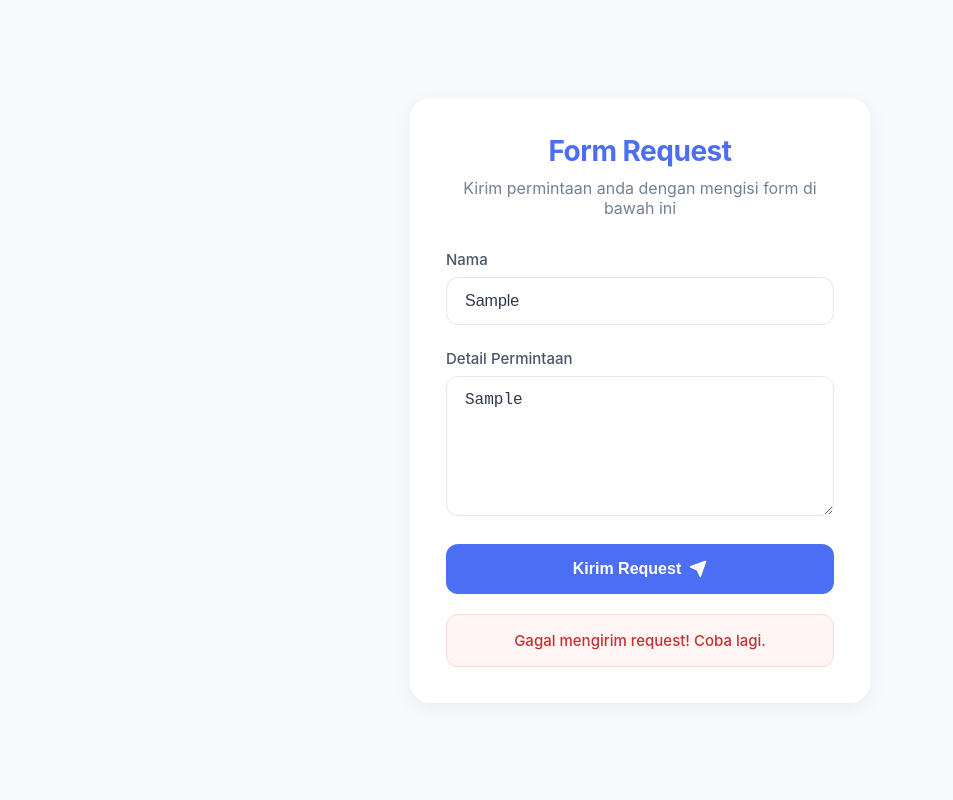
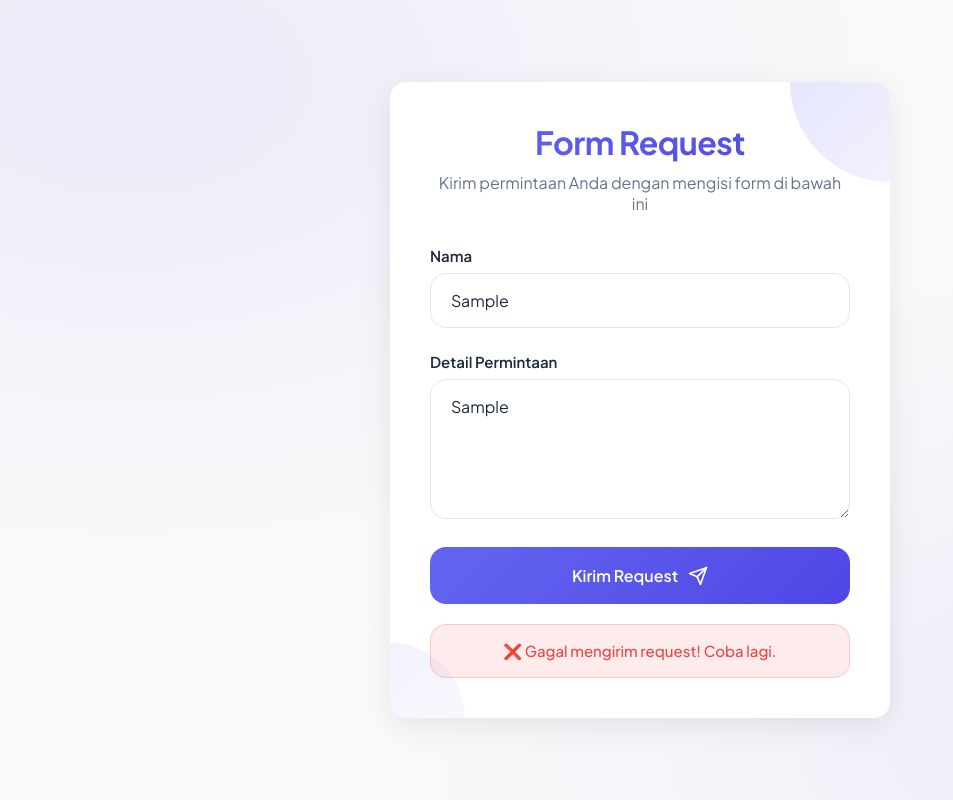
Before and after one commit to DaffTzy5912/ucrw, a website: page form.html in a window 1280 px wide. Both pictures are taken after typing "Sample", "Sample" into the empty fields and a click on the button "Kirim Request". Shown: the whole page, without its empty margins (0-953 px from the left). Drawn offline with Linux system fonts and the light colour scheme; no server answers.

Commit message:
Update form.html

```diff
--- a/form.html
+++ b/form.html
@@ -3,8 +3,26 @@
 <head>
   <meta charset="UTF-8" />
   <meta name="viewport" content="width=device-width, initial-scale=1" />
-  <title>Form Request</title>
+  <title>Form Request Modern</title>
   <style>
+    @import url('https://fonts.googleapis.com/css2?family=Plus+Jakarta+Sans:wght@400;500;600;700&display=swap');
+
+    :root {
+      --primary: #6366f1;
+      --primary-dark: #4f46e5;
+      --success: #10b981;
+      --error: #ef4444;
+      --bg: #fafafa;
+      --card: #ffffff;
+      --text: #1e293b;
+      --text-secondary: #64748b;
+      --border: #e2e8f0;
+      --shadow-sm: 0 2px 8px rgba(0, 0, 0, 0.05);
+      --shadow-md: 0 8px 30px rgba(0, 0, 0, 0.08);
+      --radius: 16px;
+      --transition: all 0.3s cubic-bezier(0.4, 0, 0.2, 1);
+    }
+
     * {
       margin: 0;
       padding: 0;
@@ -12,49 +30,84 @@
     }
 
     body {
-      font-family: 'Inter', 'Segoe UI', system-ui, -apple-system, sans-serif;
-      background-color: #f7fafc;
+      font-family: 'Plus Jakarta Sans', sans-serif;
+      background-color: var(--bg);
+      background-image:
+        radial-gradient(at 10% 10%, rgba(99, 102, 241, 0.1) 0px, transparent 50%),
+        radial-gradient(at 90% 90%, rgba(79, 70, 229, 0.08) 0px, transparent 50%);
+      background-attachment: fixed;
       display: flex;
       justify-content: center;
       align-items: center;
       min-height: 100vh;
       margin: 0;
-      color: #1a202c;
+      color: var(--text);
       padding: 20px;
     }
 
     .form-container {
-      background: #ffffff;
-      padding: 36px;
-      border-radius: 20px;
-      box-shadow: 0 4px 20px rgba(0, 0, 0, 0.06);
+      background: var(--card);
+      padding: 40px;
+      border-radius: var(--radius);
+      box-shadow: var(--shadow-md);
       width: 100%;
-      max-width: 460px;
+      max-width: 500px;
       text-align: left;
-      transition: transform 0.3s ease, box-shadow 0.3s ease;
+      transition: var(--transition);
+      position: relative;
+      overflow: hidden;
     }
 
-    .form-container:hover {
-      transform: translateY(-5px);
-      box-shadow: 0 10px 25px rgba(0, 0, 0, 0.08);
+    .form-container::before {
+      content: "";
+      position: absolute;
+      width: 200px;
+      height: 200px;
+      background: linear-gradient(135deg, rgba(99, 102, 241, 0.2), rgba(99, 102, 241, 0.05));
+      border-radius: 50%;
+      top: -100px;
+      right: -100px;
+      z-index: 0;
+    }
+
+    .form-container::after {
+      content: "";
+      position: absolute;
+      width: 150px;
+      height: 150px;
+      background: linear-gradient(135deg, rgba(99, 102, 241, 0.1), rgba(99, 102, 241, 0.03));
+      border-radius: 50%;
+      bottom: -75px;
+      left: -75px;
+      z-index: 0;
     }
 
     .header {
       text-align: center;
       margin-bottom: 32px;
+      position: relative;
+      z-index: 2;
     }
 
     .header h2 {
-      font-size: 28px;
-      color: #4c6ef5;
+      font-size: 32px;
+      background: linear-gradient(135deg, var(--primary), var(--primary-dark));
+      -webkit-background-clip: text;
+      background-clip: text;
+      color: transparent;
       font-weight: 700;
       margin-bottom: 10px;
       letter-spacing: -0.5px;
     }
 
     .header p {
-      color: #718096;
+      color: var(--text-secondary);
       font-size: 16px;
+    }
+
+    form {
+      position: relative;
+      z-index: 2;
     }
 
     .form-group {
@@ -65,20 +118,21 @@
       display: block;
       font-size: 15px;
       margin-bottom: 8px;
-      color: #4a5568;
-      font-weight: 500;
+      color: var(--text);
+      font-weight: 600;
     }
 
     input, textarea {
       width: 100%;
-      padding: 14px 18px;
-      border-radius: 12px;
-      border: 1px solid #e2e8f0;
-      background: #ffffff;
-      color: #2d3748;
+      padding: 16px 20px;
+      border-radius: var(--radius);
+      border: 1px solid var(--border);
+      background: var(--card);
+      color: var(--text);
       font-size: 16px;
+      font-family: 'Plus Jakarta Sans', sans-serif;
       outline: none;
-      transition: all 0.3s ease;
+      transition: var(--transition);
     }
 
     textarea {
@@ -87,74 +141,170 @@
     }
 
     input:focus, textarea:focus {
-      border-color: #4c6ef5;
-      box-shadow: 0 0 0 3px rgba(76, 110, 245, 0.15);
+      border-color: var(--primary);
+      box-shadow: 0 0 0 4px rgba(99, 102, 241, 0.15);
+    }
+
+    .button-container {
+      position: relative;
+      margin-top: 16px;
     }
 
     button {
       width: 100%;
-      padding: 16px;
-      background-color: #4c6ef5;
+      padding: 18px;
+      background: linear-gradient(135deg, var(--primary), var(--primary-dark));
       border: none;
-      color: #fff;
+      color: white;
       font-size: 16px;
       font-weight: 600;
-      border-radius: 12px;
+      border-radius: var(--radius);
       cursor: pointer;
-      transition: all 0.3s ease;
+      transition: var(--transition);
       display: flex;
       justify-content: center;
       align-items: center;
-      gap: 8px;
-      margin-top: 8px;
+      gap: 10px;
+      position: relative;
+      overflow: hidden;
+      font-family: 'Plus Jakarta Sans', sans-serif;
     }
 
     button:hover {
-      background-color: #364fc7;
       transform: translateY(-2px);
-      box-shadow: 0 4px 12px rgba(76, 110, 245, 0.25);
+      box-shadow: 0 8px 20px rgba(99, 102, 241, 0.3);
     }
 
     button:active {
       transform: translateY(0);
-      box-shadow: none;
+    }
+
+    button::before {
+      content: "";
+      position: absolute;
+      top: 0;
+      left: 0;
+      width: 100%;
+      height: 100%;
+      background: linear-gradient(135deg, rgba(255, 255, 255, 0.2), rgba(255, 255, 255, 0));
+      transform: translateX(-100%);
+      transition: transform 0.6s ease;
+    }
+
+    button:hover::before {
+      transform: translateX(100%);
     }
 
     .alert {
       margin-top: 20px;
       padding: 16px;
-      border-radius: 12px;
+      border-radius: var(--radius);
       font-size: 15px;
       font-weight: 500;
       display: none;
       text-align: center;
-      transition: all 0.3s ease;
+      transition: var(--transition);
+      opacity: 0;
+      transform: translateY(10px);
+    }
+
+    .alert.show {
+      opacity: 1;
+      transform: translateY(0);
     }
 
     .alert.success {
-      background-color: #e6fffa;
-      color: #234e52;
-      border: 1px solid #b2f5ea;
+      background-color: rgba(16, 185, 129, 0.1);
+      color: var(--success);
+      border: 1px solid rgba(16, 185, 129, 0.2);
     }
 
     .alert.error {
-      background-color: #fff5f5;
-      color: #c53030;
-      border: 1px solid #fed7d7;
+      background-color: rgba(239, 68, 68, 0.1);
+      color: var(--error);
+      border: 1px solid rgba(239, 68, 68, 0.2);
     }
 
-    /* Animation for the button */
-    @keyframes pulse {
-      0% { box-shadow: 0 0 0 0 rgba(76, 110, 245, 0.4); }
-      70% { box-shadow: 0 0 0 10px rgba(76, 110, 245, 0); }
-      100% { box-shadow: 0 0 0 0 rgba(76, 110, 245, 0); }
+    /* Form animation */
+    @keyframes fadeIn {
+      from {
+        opacity: 0;
+        transform: translateY(20px);
+      }
+      to {
+        opacity: 1;
+        transform: translateY(0);
+      }
     }
 
-    /* Send icon */
+    .form-container {
+      animation: fadeIn 0.6s ease-out forwards;
+    }
+
+    /* Input focus effects */
+    .input-wrapper {
+      position: relative;
+    }
+
+    .input-wrapper::after {
+      content: "";
+      position: absolute;
+      bottom: 0;
+      left: 50%;
+      width: 0;
+      height: 2px;
+      background: var(--primary);
+      transition: width 0.3s ease, left 0.3s ease;
+    }
+
+    .input-wrapper:focus-within::after {
+      width: 100%;
+      left: 0;
+    }
+
+    /* Send icon with animation */
     .send-icon {
-      width: 18px;
-      height: 18px;
-      fill: currentColor;
+      width: 20px;
+      height: 20px;
+      stroke: currentColor;
+      stroke-width: 2;
+      transition: var(--transition);
+    }
+
+    button:hover .send-icon {
+      transform: translateX(3px);
+    }
+
+    /* Loading spinner */
+    .spinner {
+      display: none;
+      width: 24px;
+      height: 24px;
+      border: 3px solid rgba(255, 255, 255, 0.3);
+      border-radius: 50%;
+      border-top-color: white;
+      animation: spin 0.8s linear infinite;
+    }
+
+    @keyframes spin {
+      to {
+        transform: rotate(360deg);
+      }
+    }
+
+    button.loading .send-icon {
+      display: none;
+    }
+
+    button.loading .spinner {
+      display: inline-block;
+    }
+
+    /* Mobile responsive */
+    @media (max-width: 500px) {
+      .form-container {
+        padding: 30px 24px;
+      }
     }
   </style>
 </head>
@@ -162,28 +312,46 @@
   <div class="form-container">
     <div class="header">
       <h2>Form Request</h2>
-      <p>Kirim permintaan anda dengan mengisi form di bawah ini</p>
+      <p>Kirim permintaan Anda dengan mengisi form di bawah ini</p>
     </div>
     <form id="requestForm">
       <div class="form-group">
         <label for="nama">Nama</label>
-        <input type="text" id="nama" name="nama" placeholder="Masukkan nama lengkap" required />
+        <div class="input-wrapper">
+          <input
+            type="text"
+            id="nama"
+            name="nama"
+            placeholder="Masukkan nama lengkap"
+            required
+          />
+        </div>
       </div>
 
       <div class="form-group">
         <label for="pesan">Detail Permintaan</label>
-        <textarea id="pesan" name="pesan" placeholder="Jelaskan permintaan anda secara detail" required></textarea>
+        <div class="input-wrapper">
+          <textarea
+            id="pesan"
+            name="pesan"
+            placeholder="Jelaskan permintaan Anda secara detail"
+            required
+          ></textarea>
+        </div>
       </div>
 
-      <button type="submit">
-        Kirim Request
-        <svg class="send-icon" xmlns="http://www.w3.org/2000/svg" viewBox="0 0 24 24" fill="none" stroke="currentColor" stroke-width="2" stroke-linecap="round" stroke-linejoin="round">
+      <div class="button-container">
+        <button type="submit" id="submitBtn">
+          <span>Kirim Request</span>
+          <svg class="send-icon" xmlns="http://www.w3.org/2000/svg" viewBox="0 0 24 24" fill="none" stroke="currentColor" stroke-linecap="round" stroke-linejoin="round">
             <line x1="22" y1="2" x2="11" y2="13"></line>
             <polygon points="22 2 15 22 11 13 2 9 22 2"></polygon>
           </svg>
+          <div class="spinner"></div>
         </button>
-      <div id="alertSuccess" class="alert success">Request berhasil dikirim!</div>
-      <div id="alertError" class="alert error">Gagal mengirim request! Coba lagi.</div>
+      </div>
+      <div id="alertSuccess" class="alert success">✅ Request berhasil dikirim!</div>
+      <div id="alertError" class="alert error">❌ Gagal mengirim request! Coba lagi.</div>
     </form>
   </div>
 
@@ -191,14 +359,18 @@
     document.getElementById("requestForm").addEventListener("submit", async function (e) {
       e.preventDefault();
 
+      const submitBtn = document.getElementById("submitBtn");
+      submitBtn.classList.add("loading");
+
       const nama = document.getElementById("nama").value;
       const pesan = document.getElementById("pesan").value;
       const waktu = new Date().toLocaleString('id-ID');
 
-      // Since we removed priority and department, we'll set default values
+      // Default values
       const divisi = "N/A";
       const prioritas = "Normal";
 
+      try {
         const res = await fetch("/api/request", {
           method: "POST",
           headers: { "Content-Type": "application/x-www-form-urlencoded" },
@@ -210,16 +382,49 @@
 
         if (res.ok) {
           alertSuccess.style.display = "block";
+          alertSuccess.classList.add("show");
+          setTimeout(() => {
+            alertSuccess.classList.remove("show");
             setTimeout(() => {
               alertSuccess.style.display = "none";
               document.getElementById("requestForm").reset();
+            }, 300);
           }, 2000);
         } else {
           alertError.style.display = "block";
+          alertError.classList.add("show");
+          setTimeout(() => {
+            alertError.classList.remove("show");
             setTimeout(() => {
               alertError.style.display = "none";
+            }, 300);
           }, 3000);
         }
+      } catch (error) {
+        const alertError = document.getElementById("alertError");
+        alertError.style.display = "block";
+        alertError.classList.add("show");
+        setTimeout(() => {
+          alertError.classList.remove("show");
+          setTimeout(() => {
+            alertError.style.display = "none";
+          }, 300);
+        }, 3000);
+      } finally {
+        submitBtn.classList.remove("loading");
+      }
+    });
+
+    // Add subtle animations when inputs are focused
+    const inputs = document.querySelectorAll('input, textarea');
+    inputs.forEach(input => {
+      input.addEventListener('focus', () => {
+        input.parentElement.classList.add('active');
+      });
+
+      input.addEventListener('blur', () => {
+        input.parentElement.classList.remove('active');
+      });
     });
   </script>
 </body>
```
Lines whose indentation alone changed are shown as unchanged.
